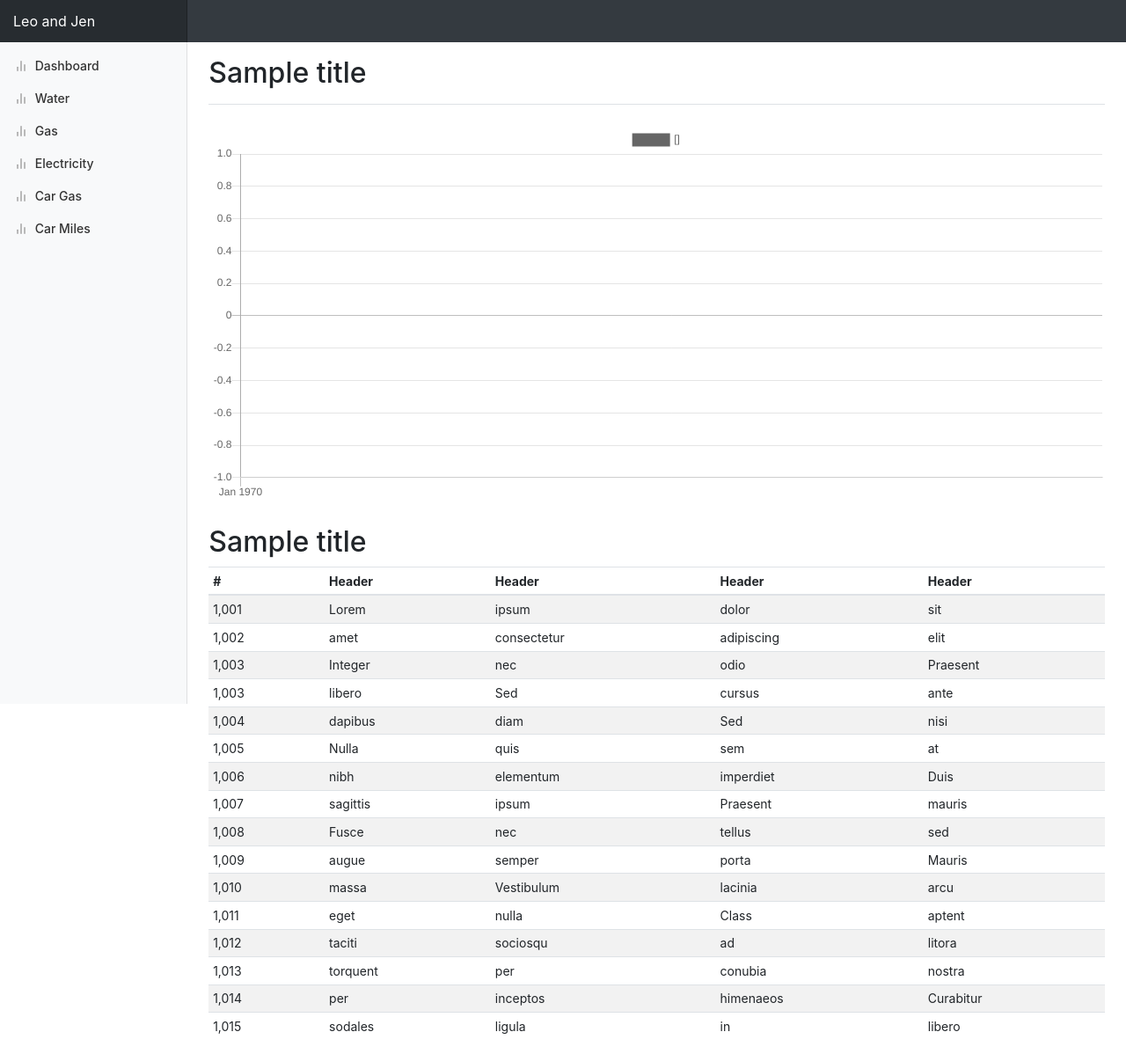
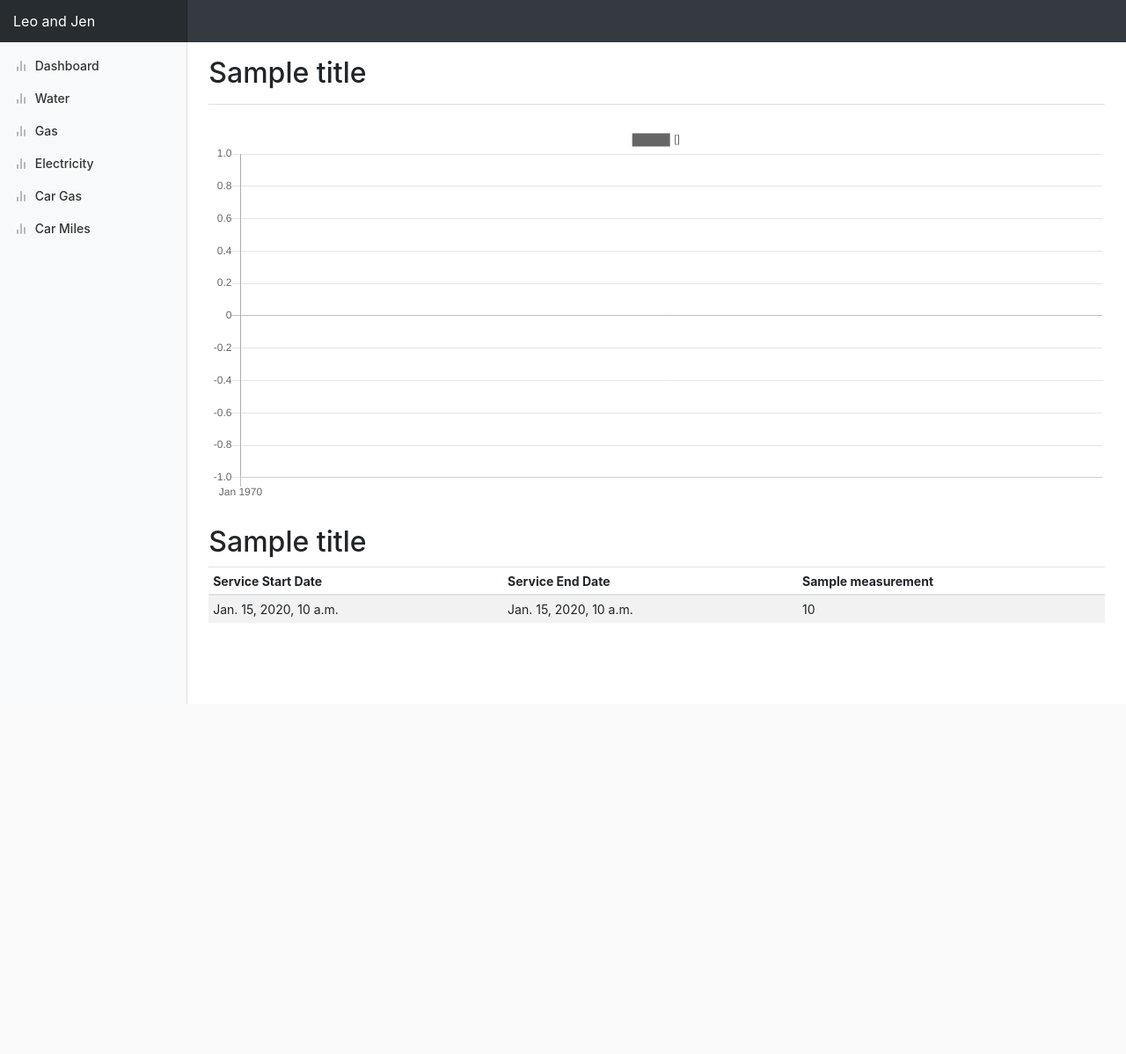
Before and after one commit to dtraleigh/data, a Django app: template data/templates/page.html in a window 1280 px wide. Shown: the whole page at 88% size. After the commit the page ends 800 px from the top, so only its background shows below. Run offline with Django 3.2, Linux system fonts and the light colour scheme; the template is opened without the code that fills it: most values are stand-ins (such as "Sample title", 1, 10 or a date in 2020); some libraries are stand-ins or nearby versions.

Commit message:
Added both a range and a list support to the years param. Also, now showing the data in the table below the line chart.

```diff
--- a/data/templates/page.html
+++ b/data/templates/page.html
@@ -19,126 +19,20 @@
     <table class="table table-striped table-sm">
       <thead>
         <tr>
-          <th>#</th>
-          <th>Header</th>
-          <th>Header</th>
-          <th>Header</th>
-          <th>Header</th>
+
+          <th>Service Start Date</th>
+          <th>Service End Date</th>
+          <th>{{measurement}}</th>
         </tr>
       </thead>
       <tbody>
+        {%for bill in chart_data%}
         <tr>
-          <td>1,001</td>
-          <td>Lorem</td>
-          <td>ipsum</td>
-          <td>dolor</td>
-          <td>sit</td>
+          <td>{{bill.service_start_date}}</td>
+          <td>{{bill.service_end_date}}</td>
+          <td>{{bill.avg_gallons_per_day}}</td>
         </tr>
-        <tr>
-          <td>1,002</td>
-          <td>amet</td>
-          <td>consectetur</td>
-          <td>adipiscing</td>
-          <td>elit</td>
-        </tr>
-        <tr>
-          <td>1,003</td>
-          <td>Integer</td>
-          <td>nec</td>
-          <td>odio</td>
-          <td>Praesent</td>
-        </tr>
-        <tr>
-          <td>1,003</td>
-          <td>libero</td>
-          <td>Sed</td>
-          <td>cursus</td>
-          <td>ante</td>
-        </tr>
-        <tr>
-          <td>1,004</td>
-          <td>dapibus</td>
-          <td>diam</td>
-          <td>Sed</td>
-          <td>nisi</td>
-        </tr>
-        <tr>
-          <td>1,005</td>
-          <td>Nulla</td>
-          <td>quis</td>
-          <td>sem</td>
-          <td>at</td>
-        </tr>
-        <tr>
-          <td>1,006</td>
-          <td>nibh</td>
-          <td>elementum</td>
-          <td>imperdiet</td>
-          <td>Duis</td>
-        </tr>
-        <tr>
-          <td>1,007</td>
-          <td>sagittis</td>
-          <td>ipsum</td>
-          <td>Praesent</td>
-          <td>mauris</td>
-        </tr>
-        <tr>
-          <td>1,008</td>
-          <td>Fusce</td>
-          <td>nec</td>
-          <td>tellus</td>
-          <td>sed</td>
-        </tr>
-        <tr>
-          <td>1,009</td>
-          <td>augue</td>
-          <td>semper</td>
-          <td>porta</td>
-          <td>Mauris</td>
-        </tr>
-        <tr>
-          <td>1,010</td>
-          <td>massa</td>
-          <td>Vestibulum</td>
-          <td>lacinia</td>
-          <td>arcu</td>
-        </tr>
-        <tr>
-          <td>1,011</td>
-          <td>eget</td>
-          <td>nulla</td>
-          <td>Class</td>
-          <td>aptent</td>
-        </tr>
-        <tr>
-          <td>1,012</td>
-          <td>taciti</td>
-          <td>sociosqu</td>
-          <td>ad</td>
-          <td>litora</td>
-        </tr>
-        <tr>
-          <td>1,013</td>
-          <td>torquent</td>
-          <td>per</td>
-          <td>conubia</td>
-          <td>nostra</td>
-        </tr>
-        <tr>
-          <td>1,014</td>
-          <td>per</td>
-          <td>inceptos</td>
-          <td>himenaeos</td>
-          <td>Curabitur</td>
-        </tr>
-        <tr>
-          <td>1,015</td>
-          <td>sodales</td>
-          <td>ligula</td>
-          <td>in</td>
-          <td>libero</td>
-        </tr>
+        {%endfor%}
       </tbody>
     </table>
   </div>
```
Also changed, not shown: data/views.py (+18 -6 lines).
